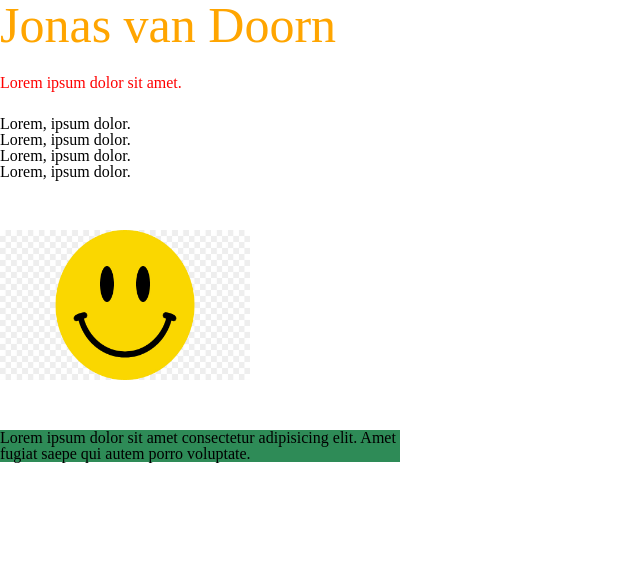
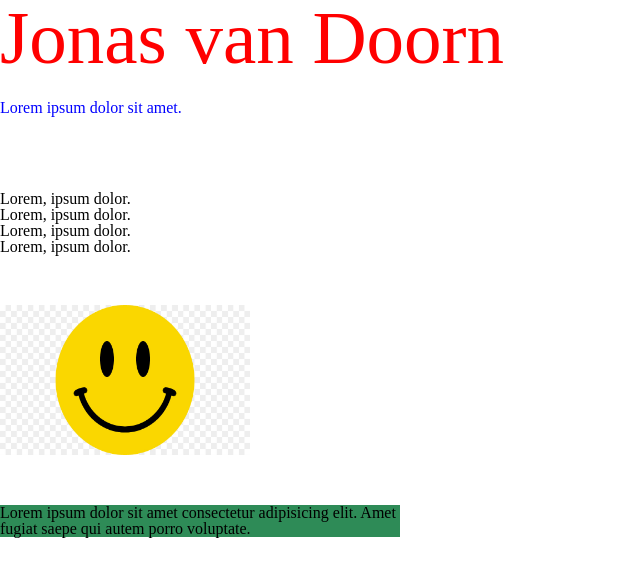
Before and after one commit to Jonas-vD/frontendfun, a plain HTML site: page index.html in a window 1280 px wide. Shown: the whole page, without its empty margins (0-640 px from the left). Drawn offline with Linux system fonts and the light colour scheme.

Commit message:
style.css aangepast

```diff
--- a/css/style.css
+++ b/css/style.css
@@ -1,12 +1,12 @@
 h1 {
-  color: orange;
-  font-size: 50px;
+  color: red;
+  font-size: 75px;
   margin-bottom: 25px;
 }
 
 h2 {
-  color: red;
-  margin-bottom: 25px;
+  color: blue;
+  margin-bottom: 75px;
 }
 img {
   margin-top: 50px;
@@ -17,5 +17,6 @@ img {
 
 p {
   background-color: seagreen;
+  font-size: 16px;
   width: 400px;
 }
```
